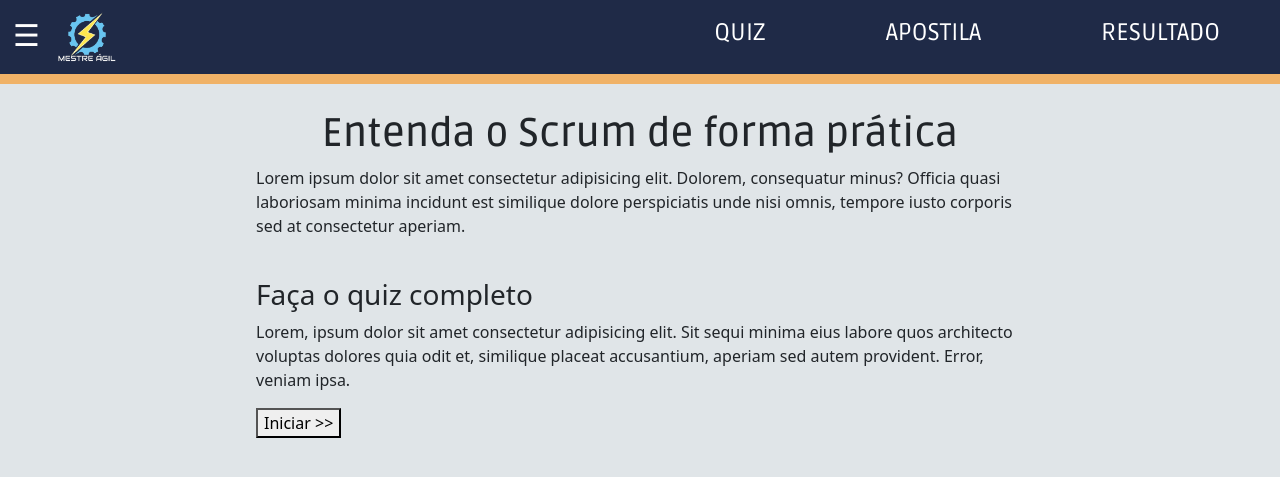
After one commit to Titus-System/1Semestre-ADS, a Flask app: template app/templates/iniciar.html in a window 1280 px wide. The commit adds this page. Shown: the top 477 px of the page. Run offline with Flask 3, Linux system fonts and the light colour scheme; the template is opened without the code that fills it, so the values that code supplies are empty; some libraries are stand-ins or nearby versions.

Commit message:
update quiz

```diff
--- a/app/app.py
+++ b/app/app.py
@@ -1,4 +1,4 @@
-from flask import Flask, render_template
+from flask import Flask, render_template, redirect
 import json
 
 app = Flask(__name__)
@@ -11,7 +11,9 @@ def home():
 @app.route("/<name>")
 def get_page(name):
     if name == "apostila":
-        return find_apostila("introducao")
+        return redirect("/apostila/introducao")
+    if name == "quiz":
+        return redirect ("quiz/iniciar")
     return render_template(f"{name}.html")
 
 
@@ -22,6 +24,10 @@ def find_apostila(name):
     return render_template(f"{name}.html", paginas = apostila_paginas)
 
 
+@app.route("/quiz/<name>")
+def quiz_page(name):
+    return render_template(f"{name}.html")
+
 
 
 
--- a/app/static/css/style.css
+++ b/app/static/css/style.css
@@ -207,3 +207,9 @@
     width: 240px;
     float:right
 }
+
+
+/* resumo quiz */
+.resumo{
+    border: 2px solid red
+}
--- a/app/templates/base_quiz.html
+++ b/app/templates/base_quiz.html
@@ -32,11 +32,14 @@
             </div>
             <div class="offcanvas-body">
                 <div class="indice">
-                    <h5>Índice</h5>
-                    <!-- construção do indice com loop pelo arquivo json -->
+                    <h5>Escolha por onde começar</h5>
                     <ol>
                         {%for i in range(1, 7)%}
                             <li><a href="#">Capítulo {{i}}</a></li>
+                                <ul>
+                                    <li><a href="#">Resumo</a></li>
+                                    <li><a href="#">Perguntas</a></li>
+                                </ul>
                             <br>
                         {%endfor%}
                     </ol>
@@ -54,6 +57,10 @@
         </span>
         <hr class="header_hr">
     </header>
+
+    {% block resumo %}
+    {% endblock %}
+
     {% block quiz %}
     {% endblock %}
 
--- /dev/null
+++ b/app/templates/iniciar.html
@@ -0,0 +1,36 @@
+{% extends "base_quiz.html" %}
+
+{% block title %}Iniciar Quiz{% endblock %}
+
+{% block resumo %}
+<div class="quiz_page">
+    <h1 id="quiz_title">Entenda o Scrum de forma prática</h1>
+    <p>Lorem ipsum dolor sit amet consectetur adipisicing elit. Dolorem, consequatur minus? Officia quasi laboriosam minima incidunt est similique dolore perspiciatis unde nisi omnis, tempore iusto corporis sed at consectetur aperiam.</p>
+    <br>
+<div>
+    <h3>Faça o quiz completo</h3>
+    <p>Lorem, ipsum dolor sit amet consectetur adipisicing elit. Sit sequi minima eius labore quos architecto voluptas dolores quia odit et, similique placeat accusantium, aperiam sed autem provident. Error, veniam ipsa.</p>
+    <div>
+        <a href="/quiz_resumo"><button>Iniciar >></button></a>
+    </div>
+<br>
+</div>
+
+    <!-- <div class="indice">
+        <h5>Escolha por onde começar</h5>
+        <ol>
+            {%for i in range(1, 7)%}
+                <li><a href="#">Capítulo {{i}}</a></li>
+                    <ul>
+                        <li><a href="#">Resumo</a></li>
+                        <li><a href="#">Perguntas</a></li>
+                    </ul>
+                <br>
+            {%endfor%}
+        </ol>
+    </div> -->
+
+
+
+</div>
+{% endblock %}
```
Also changed, not shown: app/templates/quiz.html (+13 -9 lines), app/templates/quiz_resumo.html (added, +14 -0 lines).
